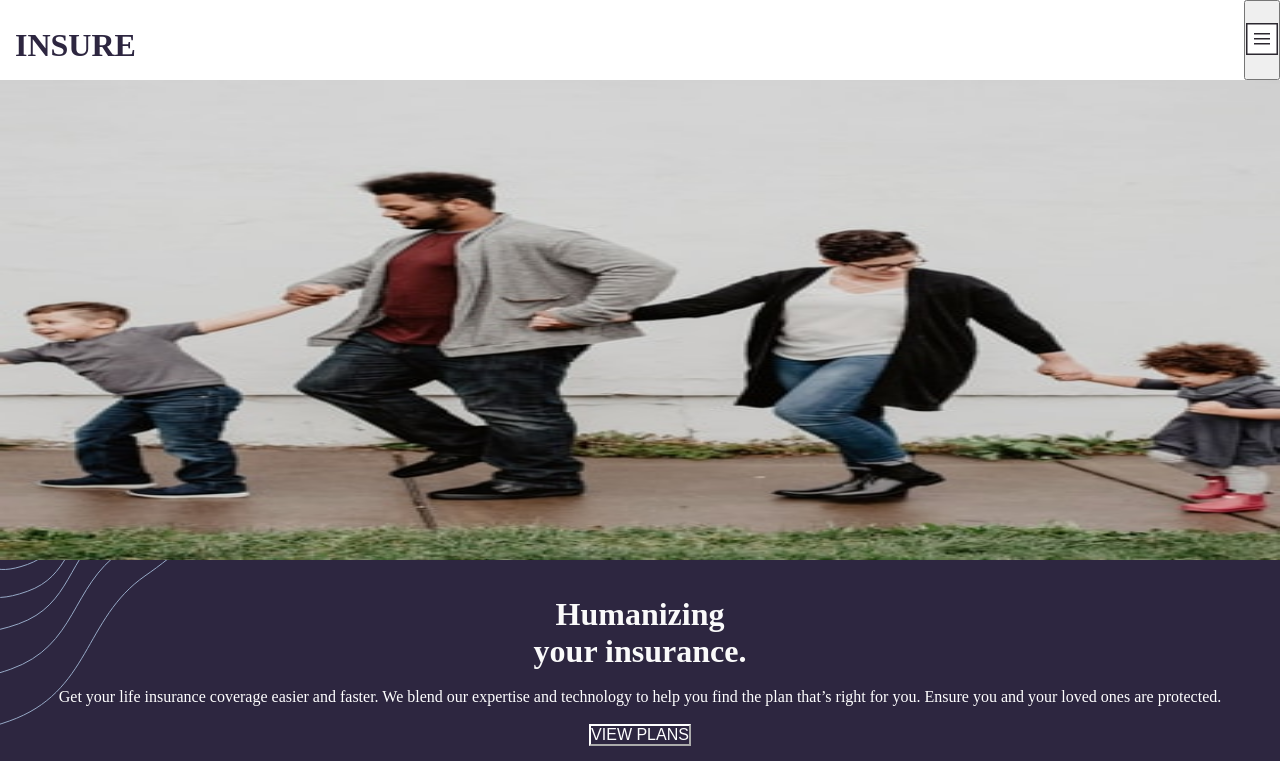
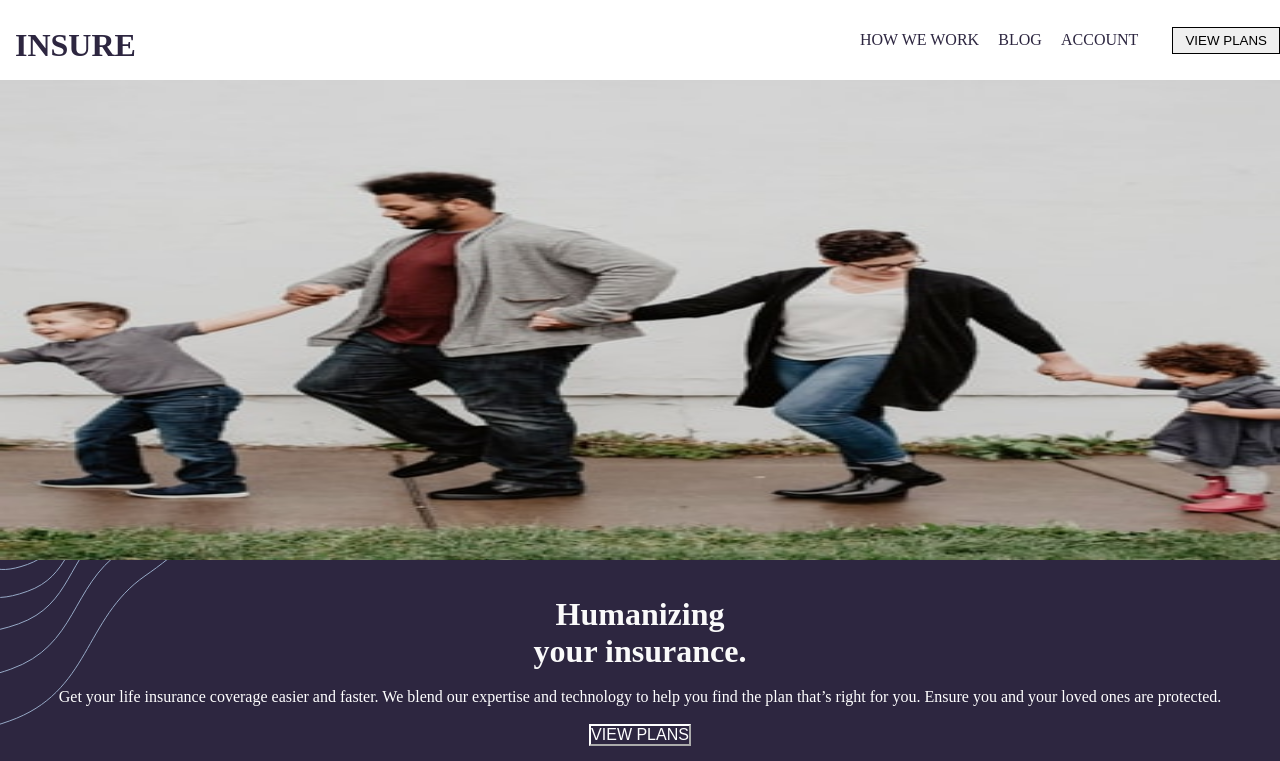
Before and after one commit to JulianGerometta/Project-Code-Insurance, a plain HTML site: page index.html in a window 1280 px wide. Shown: the top 761 px of the page. Drawn offline with Linux system fonts and the light colour scheme; a web font is replaced by a local one.

Commit message:
Start of media screen

```diff
--- a/index.html
+++ b/index.html
@@ -14,13 +14,21 @@
 </head>
 
 <body>
-
+    <!-- NAV -->
    <div class="topnav">
         <h1 class="title">INSURE</h1>
         <button class="bb">
             <img src="images/icon-hamburger.svg">
         </button>
+
+        <div class="barra">
+            <p>HOW WE WORK</p>
+            <p>BLOG</p>
+            <p>ACCOUNT</p>
+            <button class="ff">VIEW PLANS</button>
+        </div>
     </div>
+    <!-- HEADER -->
 
     <div class="a">
         <img class="pic" src="images/image-intro-mobile.jpg">
@@ -39,6 +47,8 @@
             <button class="cc">VIEW PLANS</button><br>
             <br>
         </div>
+
+        <!-- body -->
 
         <img class="viob" src="images/bg-pattern-intro-right-mobile.svg">
 
@@ -98,6 +108,8 @@
             </div>
         </div>
 
+        <!-- Footer -->
+
         <div class="last">
 
             <h3 class="lasttitle">OUR COMPANY</h3><BR>
--- a/style.css
+++ b/style.css
@@ -1,3 +1,5 @@
+@import url('https://fonts.googleapis.com/css2?family=Bai+Jamjuree:wght@400;600&family=Inter:wght@100;200;300;400;500;600;700;800;900&family=Karla:wght@400;700&display=swap');
+
 *{
     margin: 0;
     padding: 0;
@@ -8,6 +10,7 @@
 .body{
     height: 100vh;
     width: 100vw;
+    font-family:'karla' sans-serif;
     Font-size: 16px;
     display: flex;
 
@@ -18,9 +21,9 @@
     background-color: white;
     color: hsl(256, 26%, 20%);
     overflow: hidden;
-     position: relative;
+    position: relative;
     height: 10vh;
-
+    justify-content: space-between;
 
 }
 
@@ -33,16 +36,20 @@
 
 .bb{
     flex-direction: row;
-    justify-content: space-between;
+
     margin-left: auto;
     cursor: pointer;
 }
 
+
+.barra{
+    display: none;
+}
+
+
 .a{
-
     height: 60vh ;
     width: 100vw;
-
 }
 
 
@@ -137,6 +144,35 @@ hr {
 
 .lasttitle{
     color: gray;
+}
+
+@media screen and (min-width: 900px) {
+
+.topnav{
+    display: flex;
+    height: 10vh;
+    justify-content: space-between;
+
+}
+
+.bb{
+    display: none;
+}
+
+.barra{
+    display: flex;
+    width: 420px;
+    justify-content: space-between;
+    align-items: center;
+}
+
+.ff{
+    border: 1px solid black;
+    padding: 5px 12px;
+    margin-left: 15px;
+}
+
+
 
 
 }
```
Also changed, not shown: insure-landing-page-master/providedindex.html (renamed from insure-landing-page-master/index.html).
